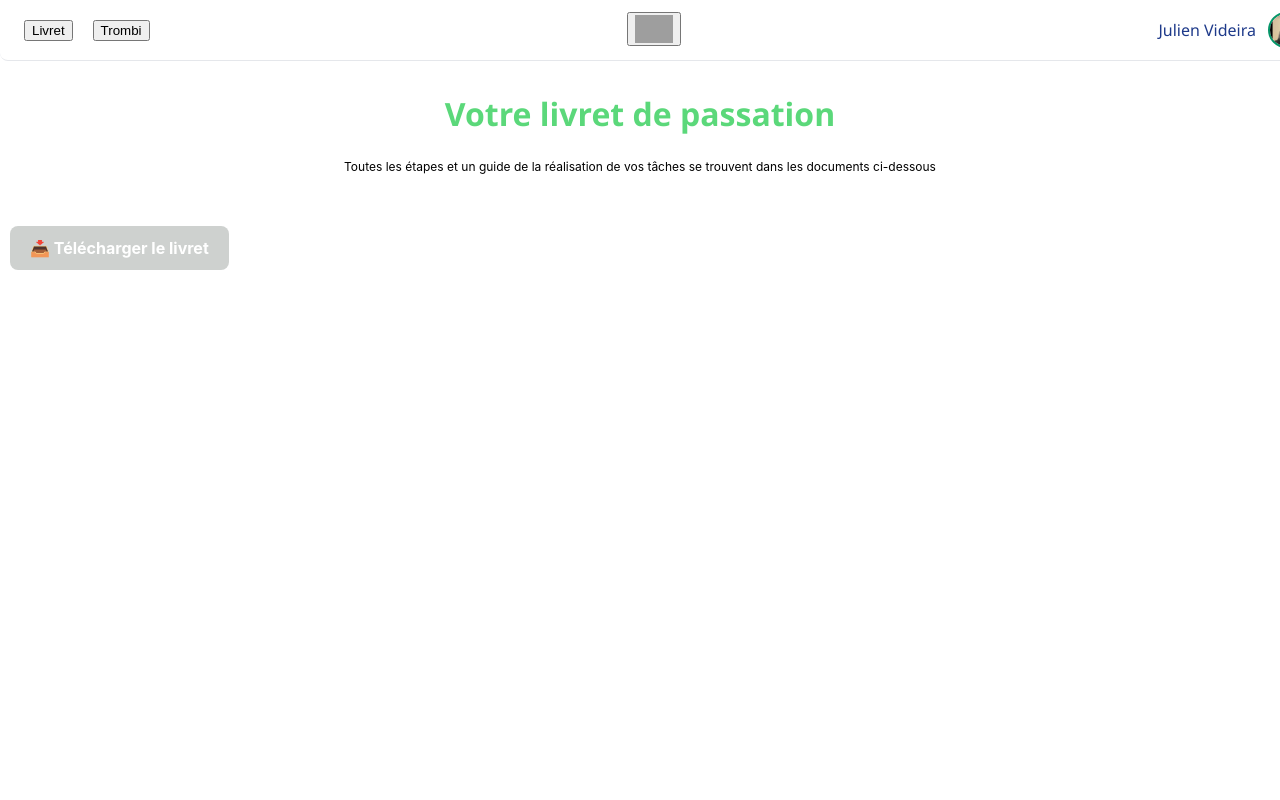
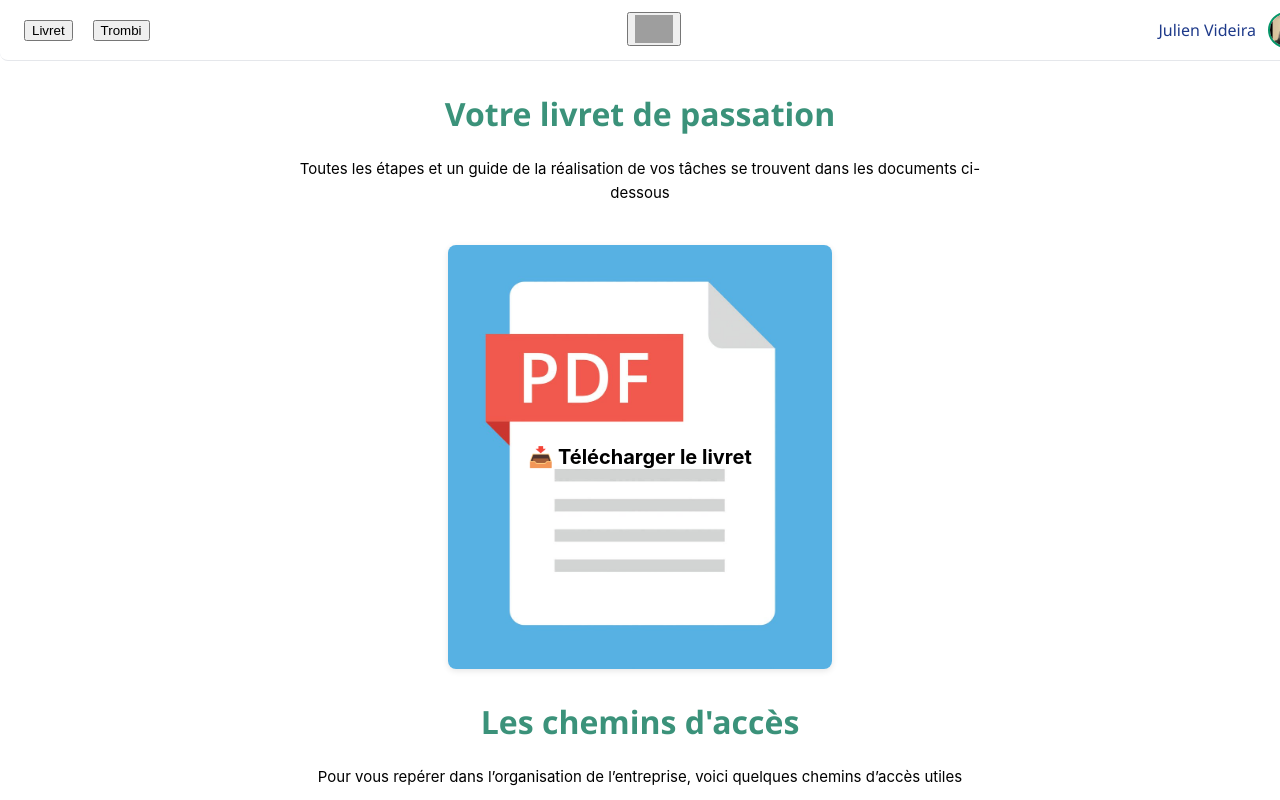
Before and after one commit to AlixOrf/Onboarding, a React (Create React App) app in the folder onboard/: page / in a window 1280 px wide. Both pictures are taken after a click on the button "Livret". Shown: the top 800 px of the page. Built offline with nearby package versions, Linux system fonts and the light colour scheme; grey boxes are pictures that could not be loaded.

Commit message:
2eme Catégorie
Ajout des chemins d'accès + perfection du bouton pdf

```diff
--- a/onboard/src/Livret.jsx
+++ b/onboard/src/Livret.jsx
@@ -4,43 +4,99 @@ import pdfFile from "./assets/livret.pdf"; // place ton PDF dans src/assets
 export default function Trombi() {
   return (
     <div style={{ padding: "10px" }}>
+      <div>
         <h1
         style={{
           textAlign: "center",
           fontFamily: "'Segoe UI', sans-serif",
-        color: "#5bd87a" }}>
+          color: "#3b927aff" }}>
 
         Votre livret de passation</h1>
 
         <p
         style={{
           textAlign: "center",
-          fontSize: "12px",
+          fontSize: "15px",
           lineHeight: "1.6",
           maxWidth: "700px",
           margin: "0 auto 30px auto",
           color: "#000000ff",
         }}>
 
-      Toutes les étapes et un guide de la réalisation de vos tâches se trouvent dans les documents ci-dessous</p>
+          Toutes les étapes et un guide de la réalisation de vos tâches se trouvent dans les documents ci-dessous
+        </p>
+      </div>
 
+      <div style={{ display: "flex", justifyContent: "center" }} >
         <a
         href="./assets/livret.pdf" // ou pdfFile si tu importes depuis src
         download="livret.pdf"
         style={{
           display: "inline-block",
-          padding: "12px 20px",
-          margin: "20px 0",
-          backgroundColor: "#ced1cfff",
-          color: "white",
+          padding: "200px 80px",
+          margin: "10px 0",
+          backgroundImage: "url('/imagepdf.jpg')", // ton image dans public
+          backgroundSize: "cover",
+          backgroundPosition: "center",
+          color: "black",
           borderRadius: "8px",
           textDecoration: "none",
           fontWeight: "bold",
+          fontSize: "20px",
+          boxShadow: "0 2px 6px rgba(0,0,0,0.1)",
+          transition: "transform 0.2s ease",
         }}
+        onMouseOver={(e) => (e.currentTarget.style.transform = "scale(1.05)")}
+        onMouseOut={(e) => (e.currentTarget.style.transform = "scale(1)")}
       >
         📥 Télécharger le livret
       </a>
+      </div>
 
+      <div>
+        <h1
+        style={{
+          textAlign: "center",
+          fontFamily: "'Segoe UI', sans-serif",
+          color: "#3b927aff" }}>
+
+        Les chemins d'accès
+        </h1>
+
+        <p
+        style={{
+          textAlign: "center",
+          fontSize: "15px",
+          lineHeight: "1.6",
+          maxWidth: "700px",
+          margin: "0 auto 30px auto",
+          color: "#000000ff",
+        }}>
+
+        Pour vous repérer dans l’organisation de l’entreprise, voici quelques chemins d’accès utiles</p>
+      </div>
+
+      {/* Grid avec URLs */}
+      <div
+        style={{
+          display: "grid",
+          gridTemplateColumns: "repeat(4, 1fr)",
+          textAlign: "center"
+        }}
+      >
+        <p>//Réseau/Marketing/Projet</p>
+        <p>//Réseau/Marketing/Projet</p>
+        <p>//Réseau/Marketing/Projet</p>
+        <p>//Réseau/Marketing/Projet</p>
+        <p>//Réseau/Marketing/Projet</p>
+        <p>//Réseau/Marketing/Projet</p>
+        <p>//Réseau/Marketing/Projet</p>
+        <p>//Réseau/Marketing/Projet</p>
+        <p>//Réseau/Marketing/Projet</p>
+        <p>//Réseau/Marketing/Projet</p>
+        <p>//Réseau/Marketing/Projet</p>
+        <p>//Réseau/Marketing/Projet</p>
+      </div>
     </div>
   );
 }
```
Also changed, not shown: onboard/public/imagepdf.jpg (added). Lines whose indentation alone changed are shown as unchanged.
